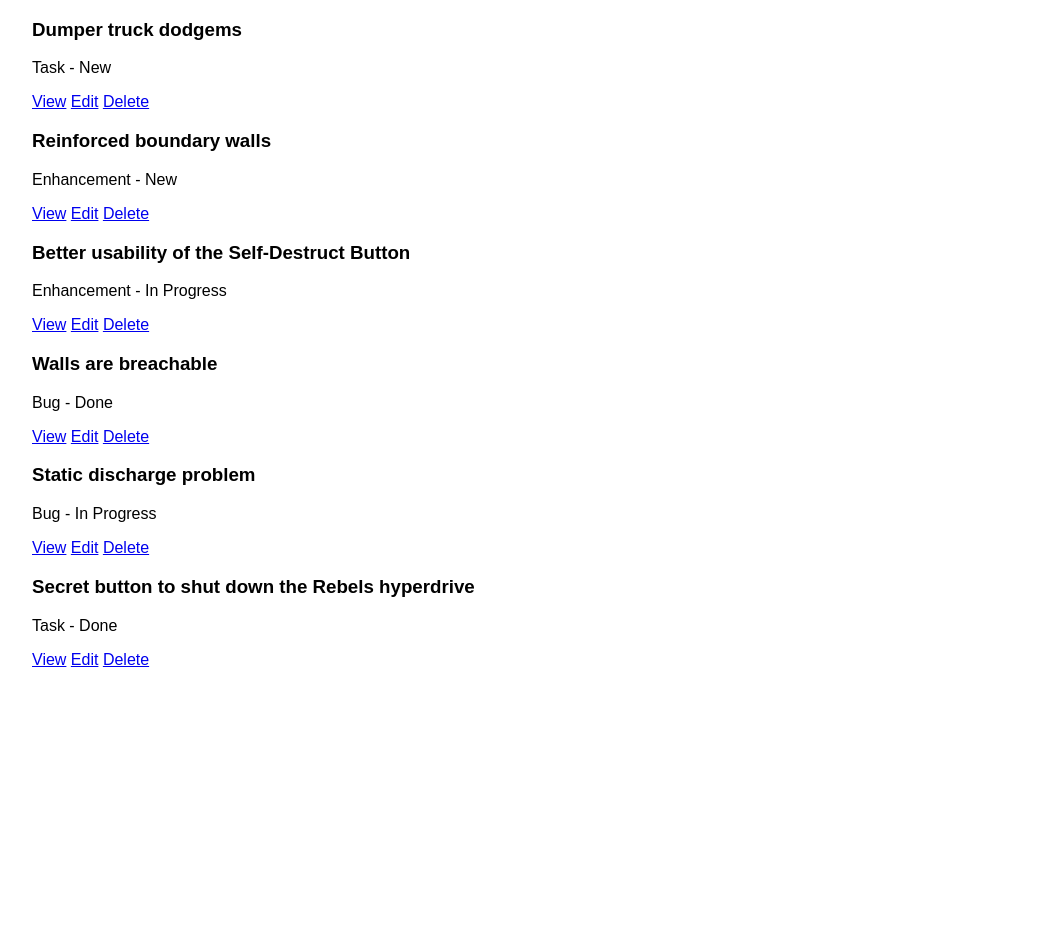
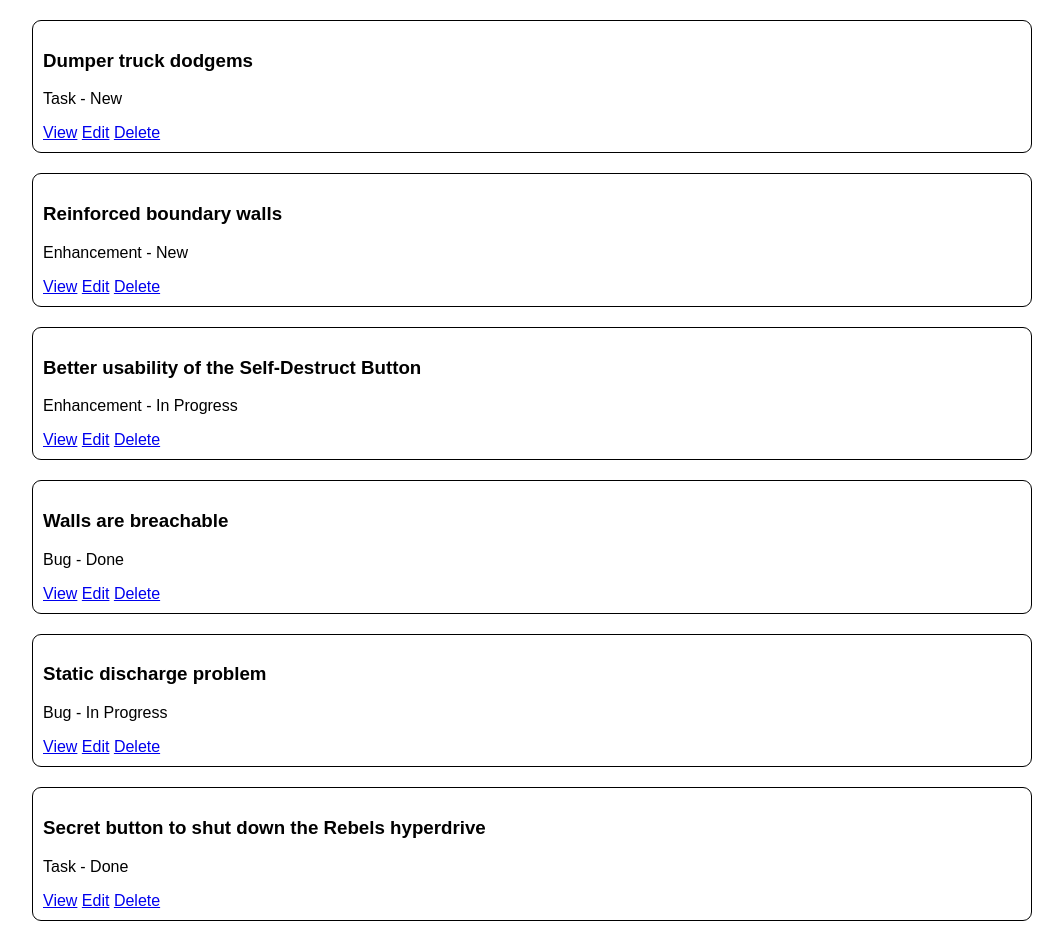
Before and after one commit to nvrmndmnm/issue-tracker, a Django app: page / in a window 1280 px wide. Shown: the part 58-999 px from the top of the page, without its empty margins (108-1171 px from the left). Before the commit the page ends 725 px from the top, so only its background shows below. Run offline with Django 3.2, Linux system fonts and the light colour scheme; data comes from the database, SQL or seed files in the repository.

Commit message:
Minor style update 2

```diff
--- a/source/webapp/static/css/main.css
+++ b/source/webapp/static/css/main.css
@@ -17,3 +17,9 @@ body {
     width: 1000px;
     margin: 0 auto;
 }
+.entry {
+    border: #000 1px solid;
+    border-radius: 9px;
+    padding: 10px;
+    margin: 20px 0;
+}
```
